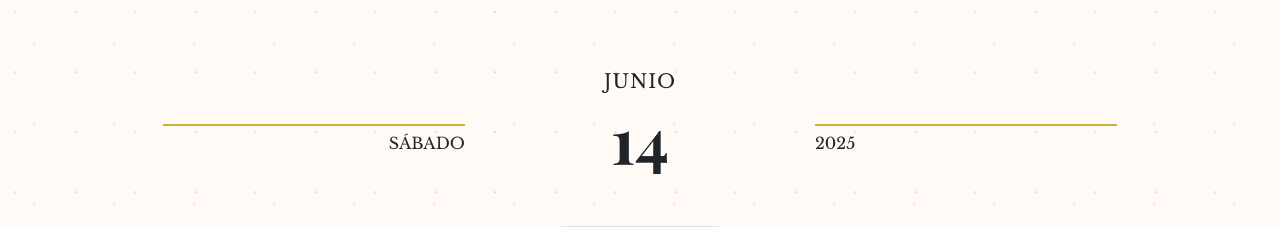
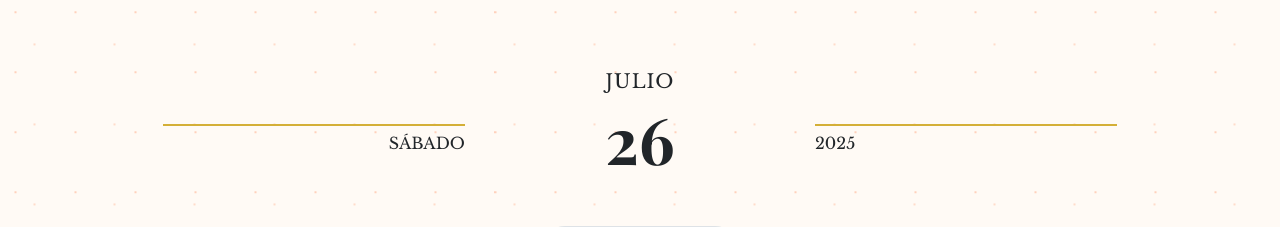
Before and after one commit to JorgeAndres-GitHub/Weeding-template, a React (Vite) app: page / in a window 1280 px wide. Shown: the part 702-929 px from the top of the page. Built offline with nearby package versions, Linux system fonts and the light colour scheme.

Commit message:
Cambiando fecha de boda

```diff
--- a/src/components/scheduleButton.jsx
+++ b/src/components/scheduleButton.jsx
@@ -3,7 +3,7 @@ import { useState } from "react";
 export function ScheduleButton() {
   const [isClicked, setIsClicked] = useState(false);
   const googleCalendarUrl =
-    "https://www.google.com/calendar/render?action=TEMPLATE&text=Nos+Casamos+%F0%9F%92%8D&dates=20250614T210000Z/20250614T230000Z&details=¡Acompáñanos+en+este+día+tan+especial!&ctz=America/Bogota";
+    "https://www.google.com/calendar/render?action=TEMPLATE&text=Nos+Casamos+%F0%9F%92%8D&dates=20250726T210000Z/20250726T230000Z&details=¡Acompáñanos+en+este+día+tan+especial!&ctz=America/Bogota";
 
   const handleClick = (e) => {
     e.preventDefault(); // Evita la redirección inmediata
--- a/src/components/weddingDate.jsx
+++ b/src/components/weddingDate.jsx
@@ -1,10 +1,10 @@
-import { ScheduleButton } from "./scheduleButton"
+import { ScheduleButton } from "./scheduleButton";
 
 export function WeddingDate() {
-    return(
+  return (
     <>
       <div className="text-center my-5 wedding-date">
-                <h5 className="fw-light text-uppercase month">Junio</h5>
+        <h5 className="fw-light text-uppercase month">Julio</h5>
 
         <div className="row align-items-center justify-content-center">
           <div className="col-3 text-end">
@@ -12,7 +12,7 @@ export function WeddingDate() {
             <div className="fw-bold text-uppercase side-text">Sábado</div>
           </div>
 
-                    <div className="col-3 display-3 fw-bold main-number">14</div>
+          <div className="col-3 display-3 fw-bold main-number">26</div>
 
           <div className="col-3 text-start">
             <div className="gold-line"></div>
@@ -23,7 +23,6 @@ export function WeddingDate() {
       <div className="row align-items-center justify-content-center">
         <ScheduleButton />
       </div>
-
 
       {/* Google Fonts */}
       <link
@@ -59,5 +58,5 @@ export function WeddingDate() {
                 }
             `}</style>
     </>
-    )
+  );
 }
```
Lines whose indentation alone changed are shown as unchanged.
